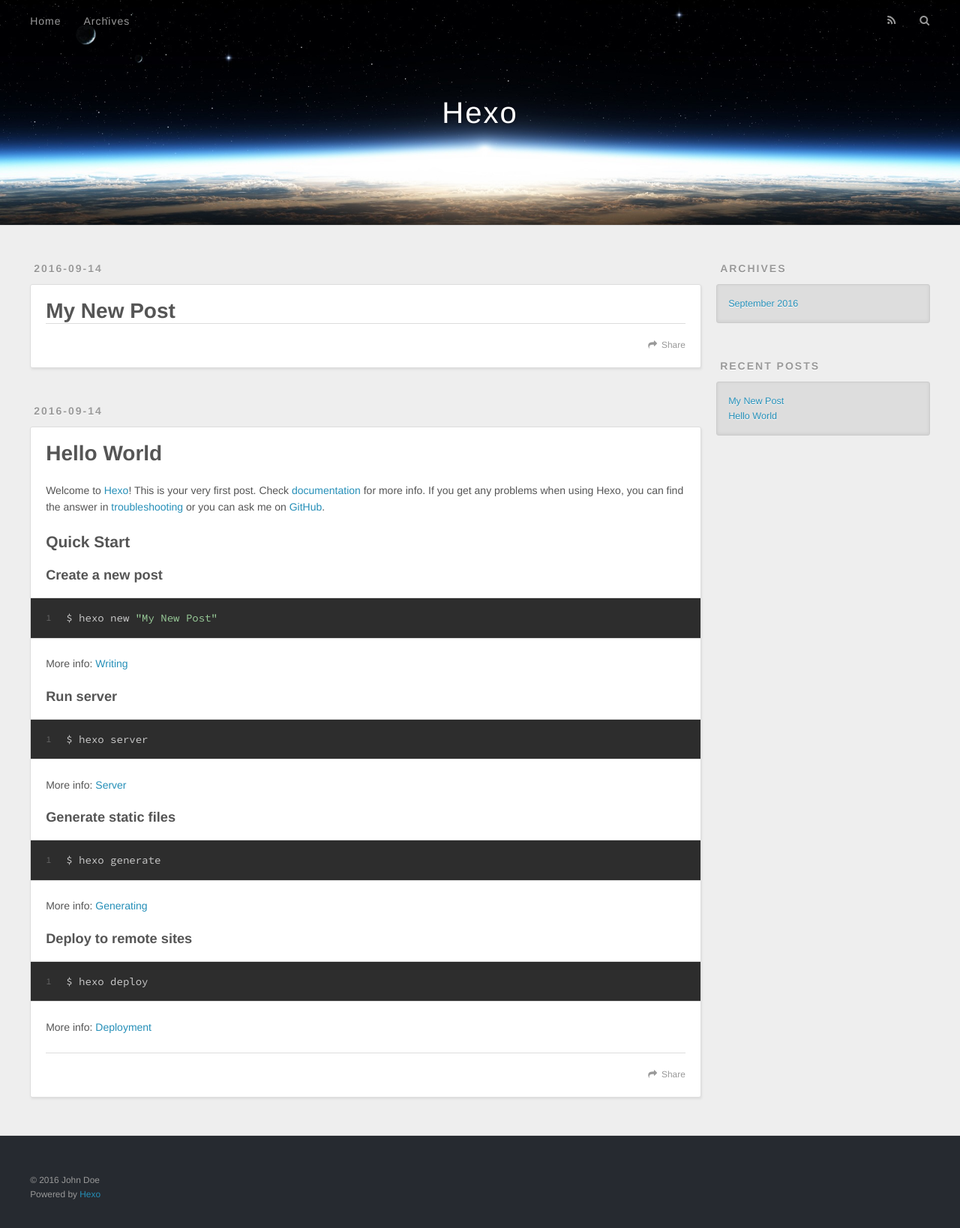
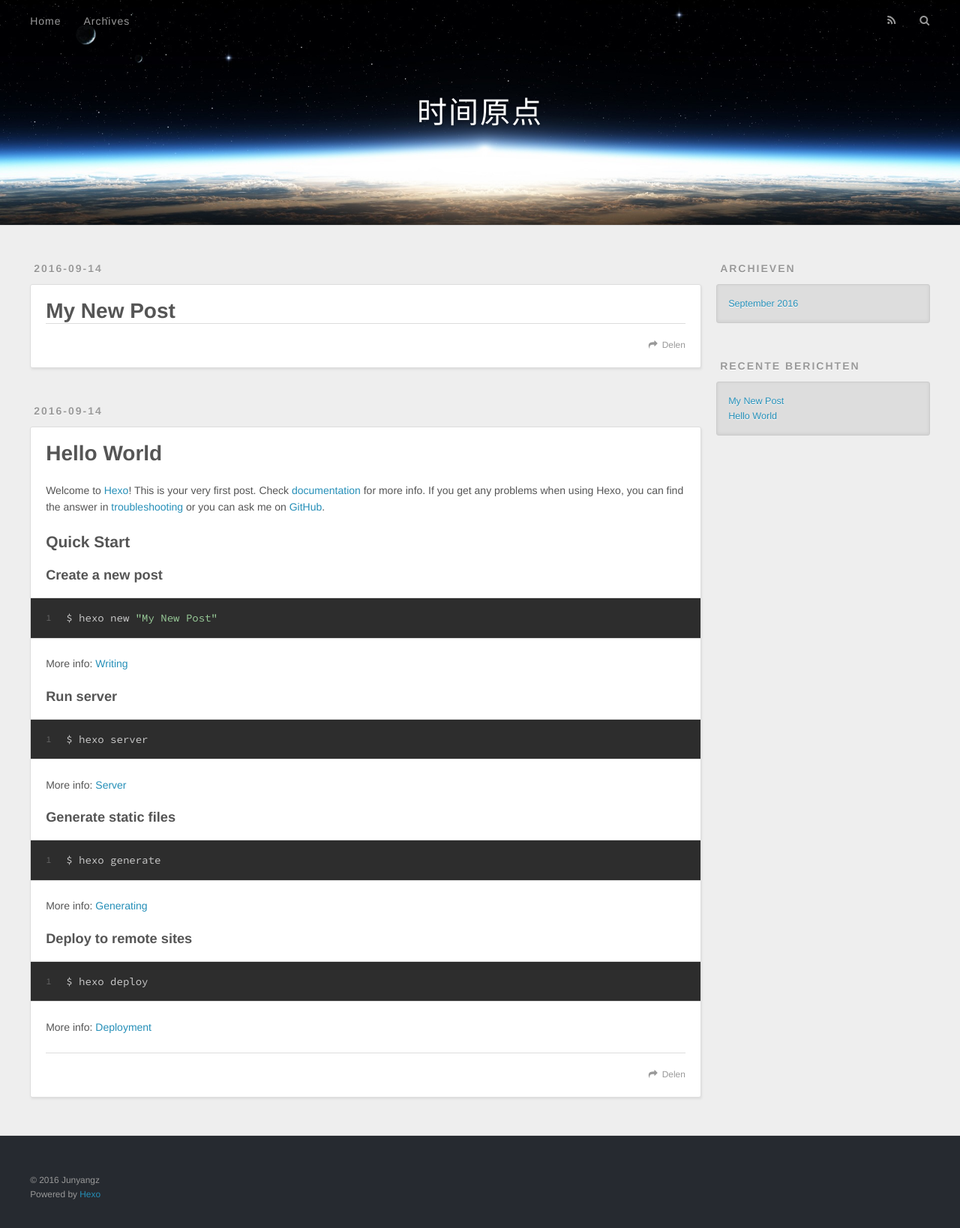
Before and after one commit to JYzor/jyzor.github.io, a plain HTML site: page index.html in a window 1280 px wide. Shown: the whole page at 75% size. Drawn offline with nearby package versions, Linux system fonts and the light colour scheme.

Commit message:
Site updated: 2016-09-14 13:11:19

```diff
--- a/index.html
+++ b/index.html
@@ -3,16 +3,16 @@
 <head>
   <meta charset="utf-8">
 
-  <title>Hexo</title>
+  <title>时间原点</title>
   <meta name="viewport" content="width=device-width, initial-scale=1, maximum-scale=1">
   <meta property="og:type" content="website">
-<meta property="og:title" content="Hexo">
+<meta property="og:title" content="时间原点">
 <meta property="og:url" content="http://moess.top/index.html">
-<meta property="og:site_name" content="Hexo">
+<meta property="og:site_name" content="时间原点">
 <meta name="twitter:card" content="summary">
-<meta name="twitter:title" content="Hexo">
+<meta name="twitter:title" content="时间原点">
 
-    <link rel="alternate" href="/atom.xml" title="Hexo" type="application/atom+xml">
+    <link rel="alternate" href="/atom.xml" title="时间原点" type="application/atom+xml">
 
 
     <link rel="icon" href="/favicon.png">
@@ -33,7 +33,7 @@
   <div id="header-outer" class="outer">
     <div id="header-title" class="inner">
       <h1 id="logo-wrap">
-        <a href="/" id="logo">Hexo</a>
+        <a href="/" id="logo">时间原点</a>
       </h1>
 
     </div>
@@ -50,7 +50,7 @@
 
           <a id="nav-rss-link" class="nav-icon" href="/atom.xml" title="RSS Feed"></a>
 
-        <a id="nav-search-btn" class="nav-icon" title="Search"></a>
+        <a id="nav-search-btn" class="nav-icon" title="Zoeken"></a>
       </nav>
       <div id="search-form-wrap">
         <form action="//google.com/search" method="get" accept-charset="UTF-8" class="search-form"><input type="search" name="q" results="0" class="search-form-input" placeholder="Search"><button type="submit" class="search-form-submit">&#xF002;</button><input type="hidden" name="sitesearch" value="http://moess.top"></form>
@@ -87,7 +87,7 @@
 
     </div>
     <footer class="article-footer">
-      <a data-url="http://moess.top/2016/09/14/My-New-Post/" data-id="cit2coczz0000movbxrslc17h" class="article-share-link">Share</a>
+      <a data-url="http://moess.top/2016/09/14/My-New-Post/" data-id="cit2g98aw0000zgvb3w4qp2fk" class="article-share-link">Delen</a>
 
 
     </footer>
@@ -132,7 +132,7 @@
 
     </div>
     <footer class="article-footer">
-      <a data-url="http://moess.top/2016/09/14/hello-world/" data-id="cit2cod030001movby57mr0a0" class="article-share-link">Share</a>
+      <a data-url="http://moess.top/2016/09/14/hello-world/" data-id="cit2g98b60001zgvbo6mf66x4" class="article-share-link">Delen</a>
 
 
     </footer>
@@ -157,7 +157,7 @@
 
 
   <div class="widget-wrap">
-    <h3 class="widget-title">Archives</h3>
+    <h3 class="widget-title">Archieven</h3>
     <div class="widget">
       <ul class="archive-list"><li class="archive-list-item"><a class="archive-list-link" href="/archives/2016/09/">September 2016</a></li></ul>
     </div>
@@ -167,7 +167,7 @@
 
 
   <div class="widget-wrap">
-    <h3 class="widget-title">Recent Posts</h3>
+    <h3 class="widget-title">Recente berichten</h3>
     <div class="widget">
       <ul>
 
@@ -191,7 +191,7 @@
 
   <div class="outer">
     <div id="footer-info" class="inner">
-      &copy; 2016 John Doe<br>
+      &copy; 2016 Junyangz<br>
       Powered by <a href="http://hexo.io/" target="_blank">Hexo</a>
     </div>
   </div>
```
Also changed, not shown: 2016/09/14/My-New-Post/index.html (+10 -10 lines), 2016/09/14/hello-world/index.html (+10 -10 lines), archives/2016/09/index.html (+10 -10 lines), archives/2016/index.html (+10 -10 lines), archives/index.html (+10 -10 lines).
